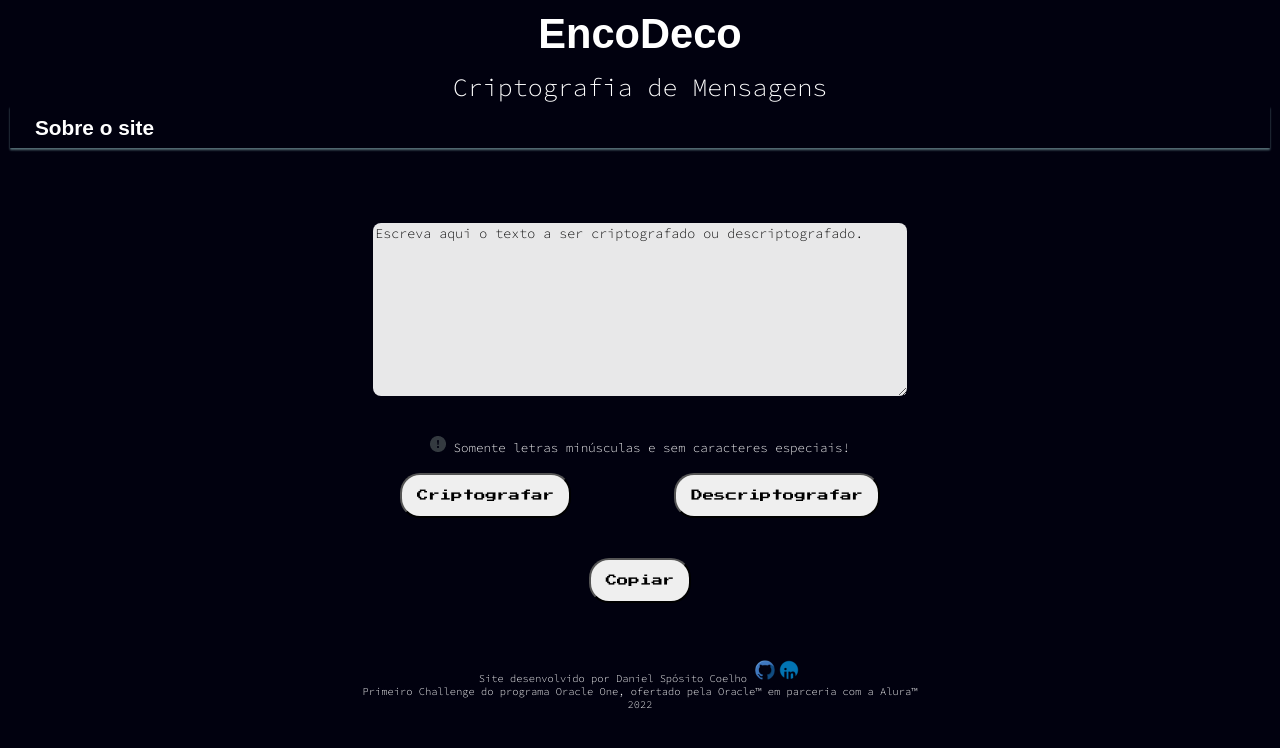
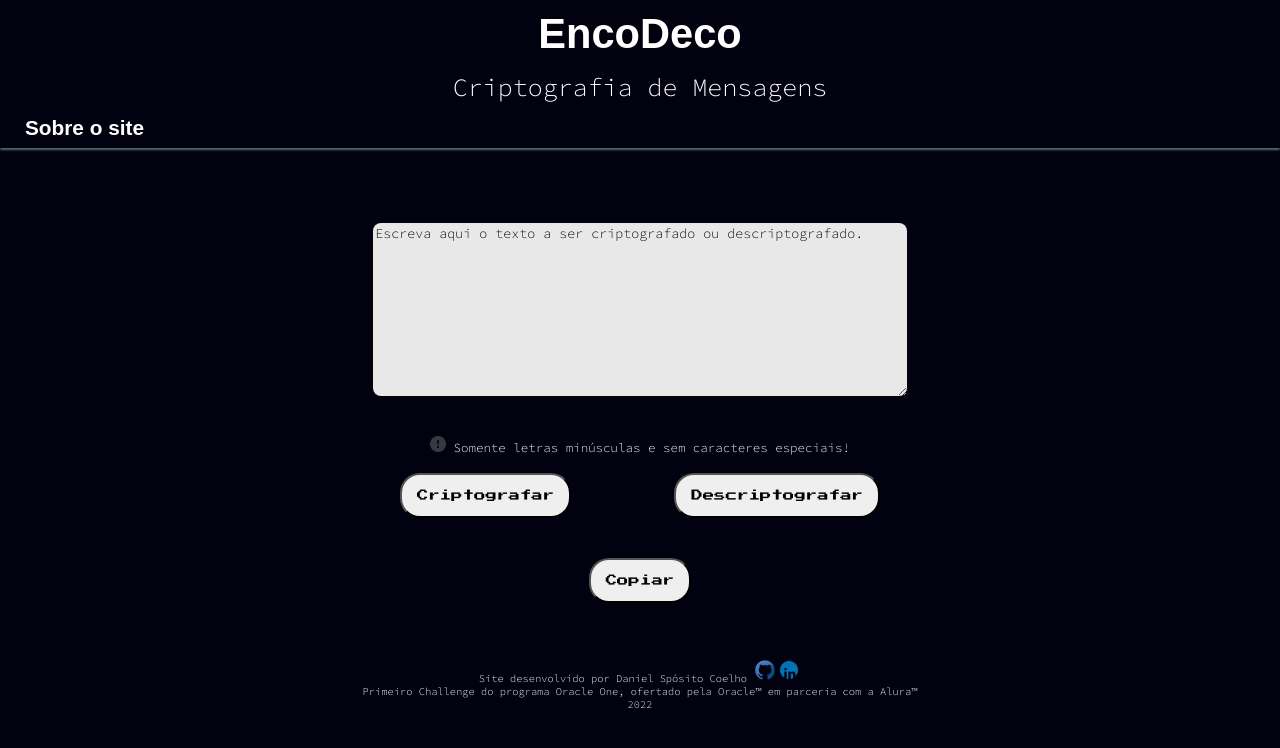
Before and after one commit to danielspositocoelho/codeDec, a plain HTML site: page index.html in a window 1280 px wide. Drawn offline with Linux system fonts and the light colour scheme; a web font is replaced by a local one.

Commit message:
corrigindo navbar

```diff
--- a/css/styleGeral.css
+++ b/css/styleGeral.css
@@ -76,6 +76,7 @@ header{
 nav{
     text-align: left;
     max-height:2em;
+    margin: 0px -10px;
     padding:10px;
     font-family: var(--fonteTitulo);
     box-shadow: 0px 2px 2px rgba(189, 245, 245, 0.445);
```
